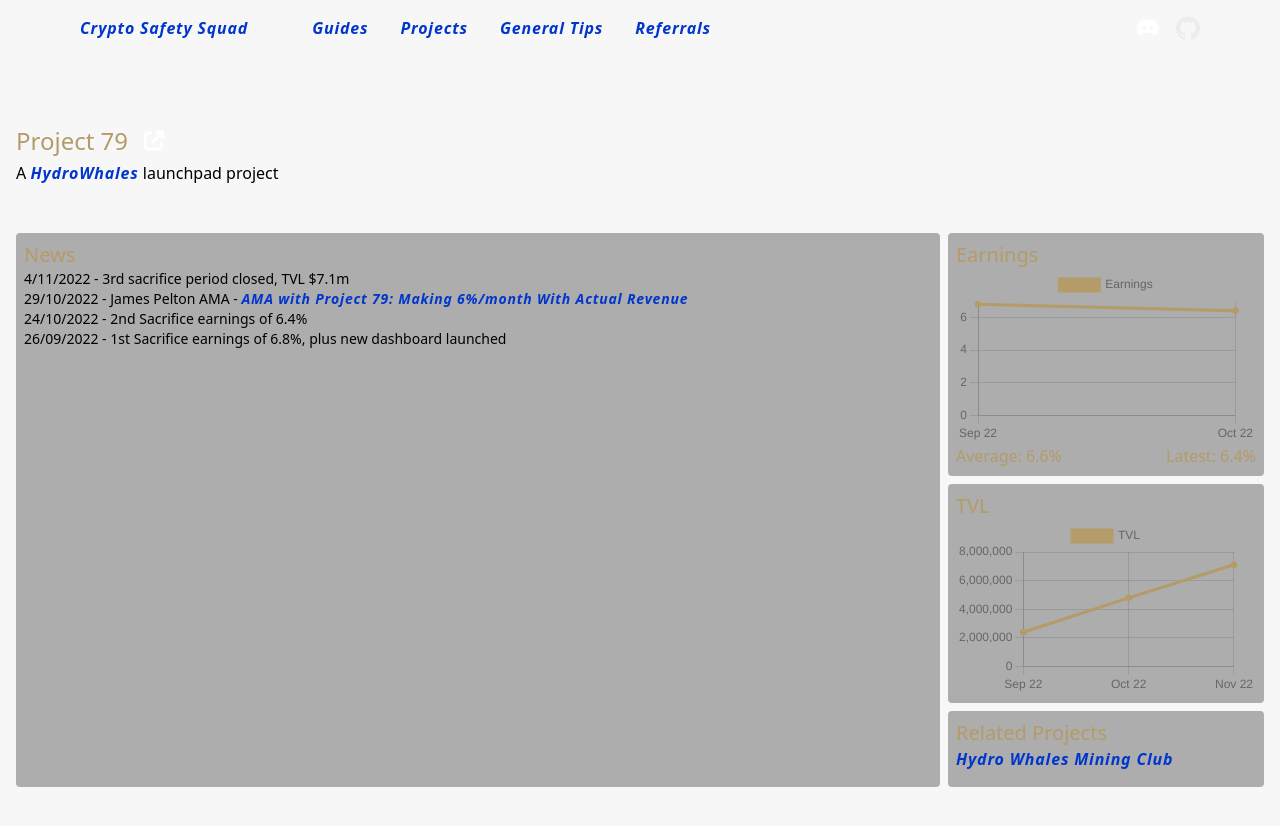
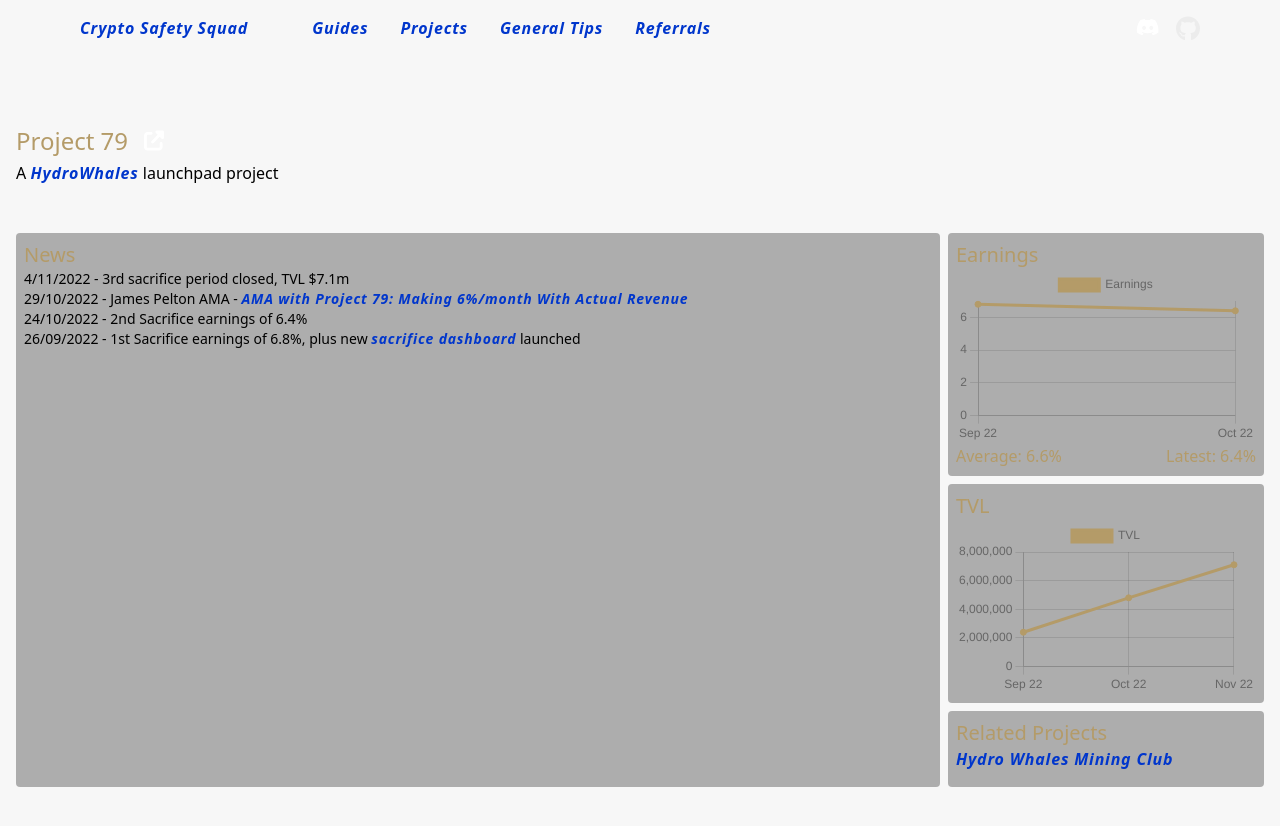
Before and after one commit to CryptoSafetySquad/website, a Next.js app: page /projects/project79 in a window 1280 px wide. Shown: the top 826 px of the page. Built offline with nearby package versions, Linux system fonts and the light colour scheme.

Commit message:
Add sacrifice dashboard link

```diff
--- a/pages/projects/project79.tsx
+++ b/pages/projects/project79.tsx
@@ -36,7 +36,7 @@ const NewsContent = () => {
     { date: '4/11/2022', content: '3rd sacrifice period closed, TVL $7.1m' },
     { date: '29/10/2022', content: (<>James Pelton AMA - <a href='https://www.youtube.com/watch?v=zpd8L2rlLgg' rel='noopener noreferrer' target='_blank'>AMA with Project 79: Making 6%/month With Actual Revenue</a></>) },
     { date: '24/10/2022', content: '2nd Sacrifice earnings of 6.4%' },
-    { date: '26/09/2022', content: '1st Sacrifice earnings of 6.8%, plus new dashboard launched' }
+    { date: '26/09/2022', content: (<>1st Sacrifice earnings of 6.8%, plus new <a href='https://sacrifice.project79.com/' rel='noreferrer noopener' target='_blank'>sacrifice dashboard</a> launched</>) }
   ]
   return (
     <>
```
